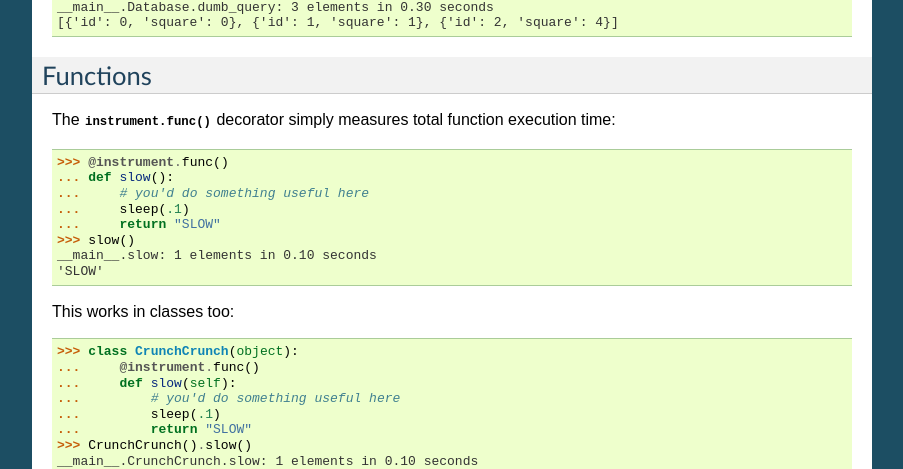
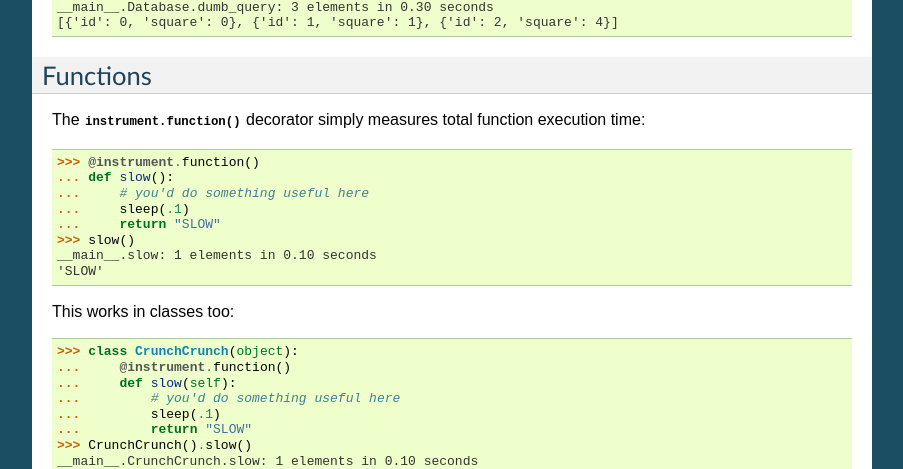
Before and after one commit to wearpants/instrument, a Sphinx documentation site: the page built from doc/basic_use.rst, in a window 1280 px wide and 900 px high, scrolled down 2805 px. Shown: the part 145-614 px from the top of the window, without its empty margins (198-1101 px from the left). Built offline with Sphinx 7.4.7, drawn with Linux system fonts in a browser that asks for light colours.

Commit message:
rename func to function

```diff
--- a/doc/api.rst
+++ b/doc/api.rst
@@ -5,7 +5,7 @@ instrument
 ----------
 
 .. automodule:: instrument
-    :members: iter, each, reducer, producer, func, first, block, print_metric, default_metric, make_multi_metric
+    :members: iter, each, reducer, producer, function, first, block, print_metric, default_metric, make_multi_metric
 
 
 instrument.output.csv
--- a/doc/basic_use.rst
+++ b/doc/basic_use.rst
@@ -180,10 +180,10 @@ __main__.Database.dumb_query: 3 elements in 0.30 seconds
 Functions
 ---------
 
-The :func:`instrument.func` decorator simply measures total function execution
+The :func:`instrument.function` decorator simply measures total function execution
 time:
 
->>> @instrument.func()
+>>> @instrument.function()
 ... def slow():
 ...     # you'd do something useful here
 ...     sleep(.1)
@@ -195,7 +195,7 @@ __main__.slow: 1 elements in 0.10 seconds
 This works in classes too:
 
 >>> class CrunchCrunch(object):
-...     @instrument.func()
+...     @instrument.function()
 ...     def slow(self):
 ...         # you'd do something useful here
 ...         sleep(.1)
--- a/instrument/__init__.py
+++ b/instrument/__init__.py
@@ -289,7 +289,7 @@ def producer(name = None, metric = call_default):
         return instrument_decorator()
     return wrapper
 
-def func(name = None, metric = call_default):
+def function(name = None, metric = call_default):
     """Decorator to measure function execution time.
 
     :arg function metric: f(name, 1, total_time)
```
